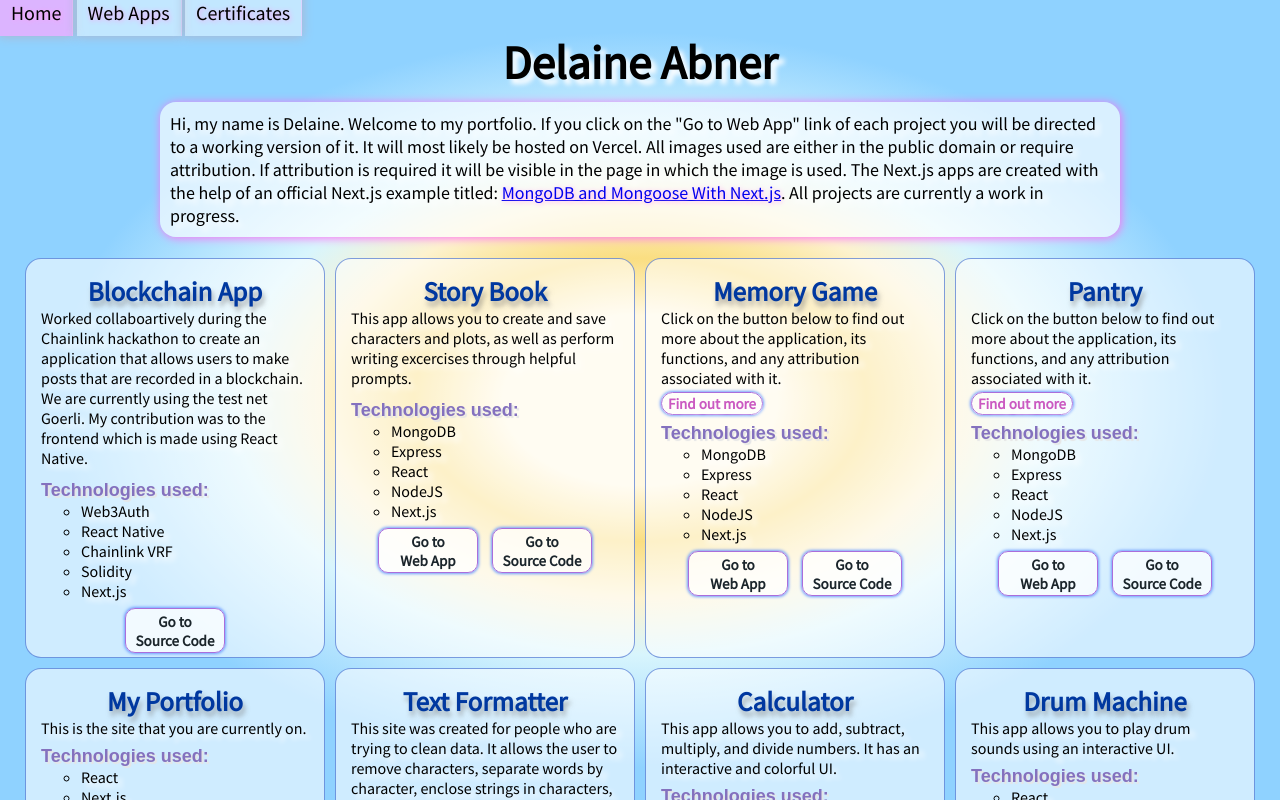
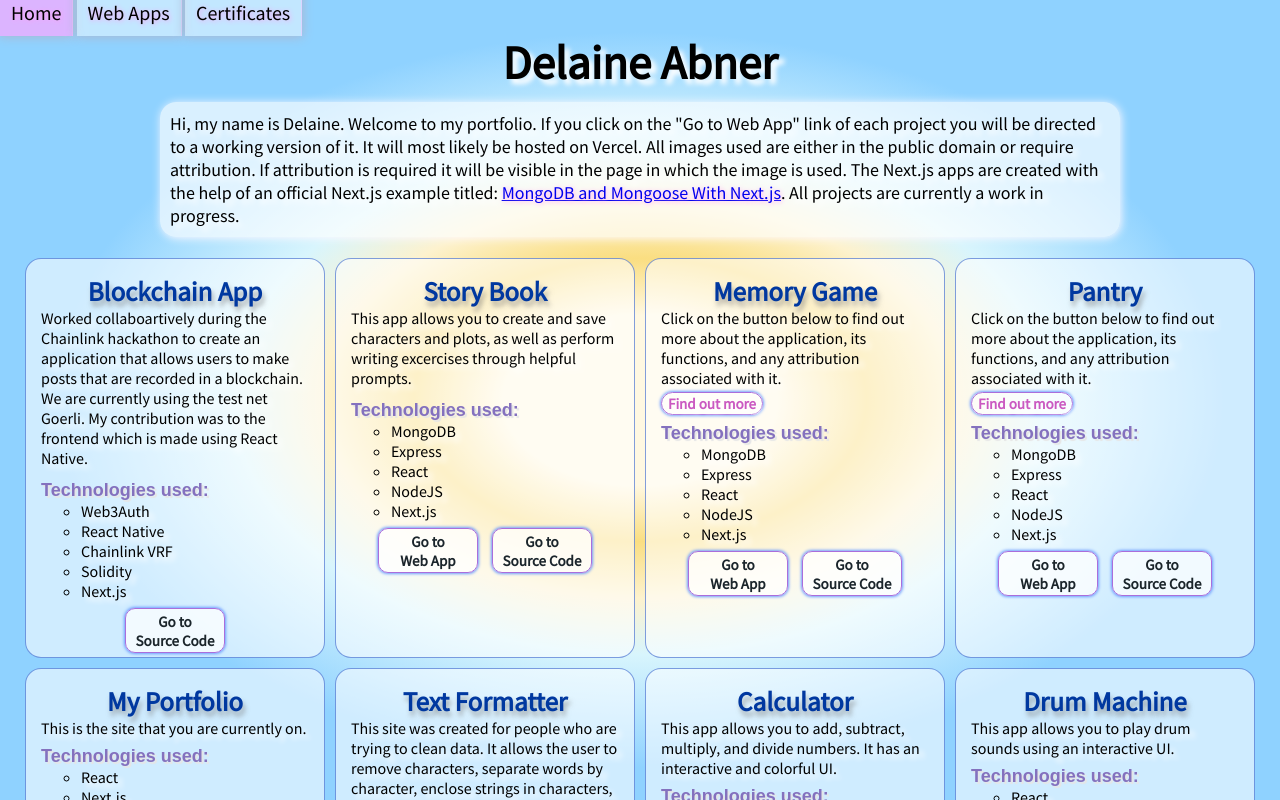
Before and after one commit to delaine3/delaine-abner-portfolio, a Next.js app: page /webProjects in a window 1280 px wide. Built offline with nearby package versions, Linux system fonts and the light colour scheme.

Commit message:
Updated glabal.css

```diff
--- a/styles/globals.css
+++ b/styles/globals.css
@@ -45,7 +45,7 @@ body {
   display: block;
   margin-left: auto;
   margin-right: auto;
-  width: 45%;
+  width: 30%;
   border-radius: 10px;
 }
 .certificate-list {
@@ -67,7 +67,7 @@ body {
   width: 75%;
   padding: 10px;
   margin: auto;
-  box-shadow: #ff70f3 1px 1px 10px;
+  box-shadow: #fff9ff 1px 1px 10px;
   background-color: #ffffffa8;
   border-radius: 16px;
   font-size: large;
@@ -235,7 +235,6 @@ h1 {
 
 img {
   width: 100%;
-  box-shadow: 2px 2px 15px #ff3cef;
   image-rendering: -moz-crisp-edges; /* Firefox */
   image-rendering: -o-crisp-edges; /* Opera */
   image-rendering: -webkit-optimize-contrast; /* Webkit (non-standard naming) */
```
